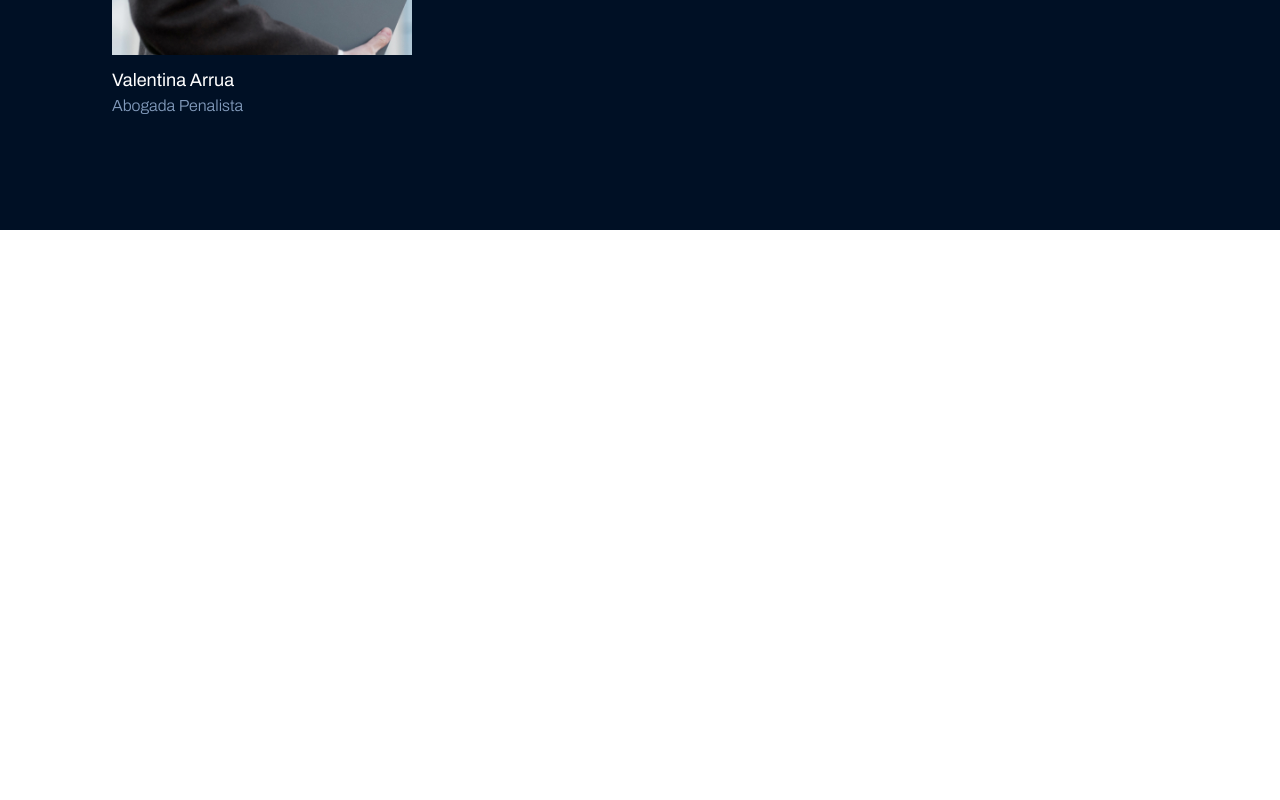
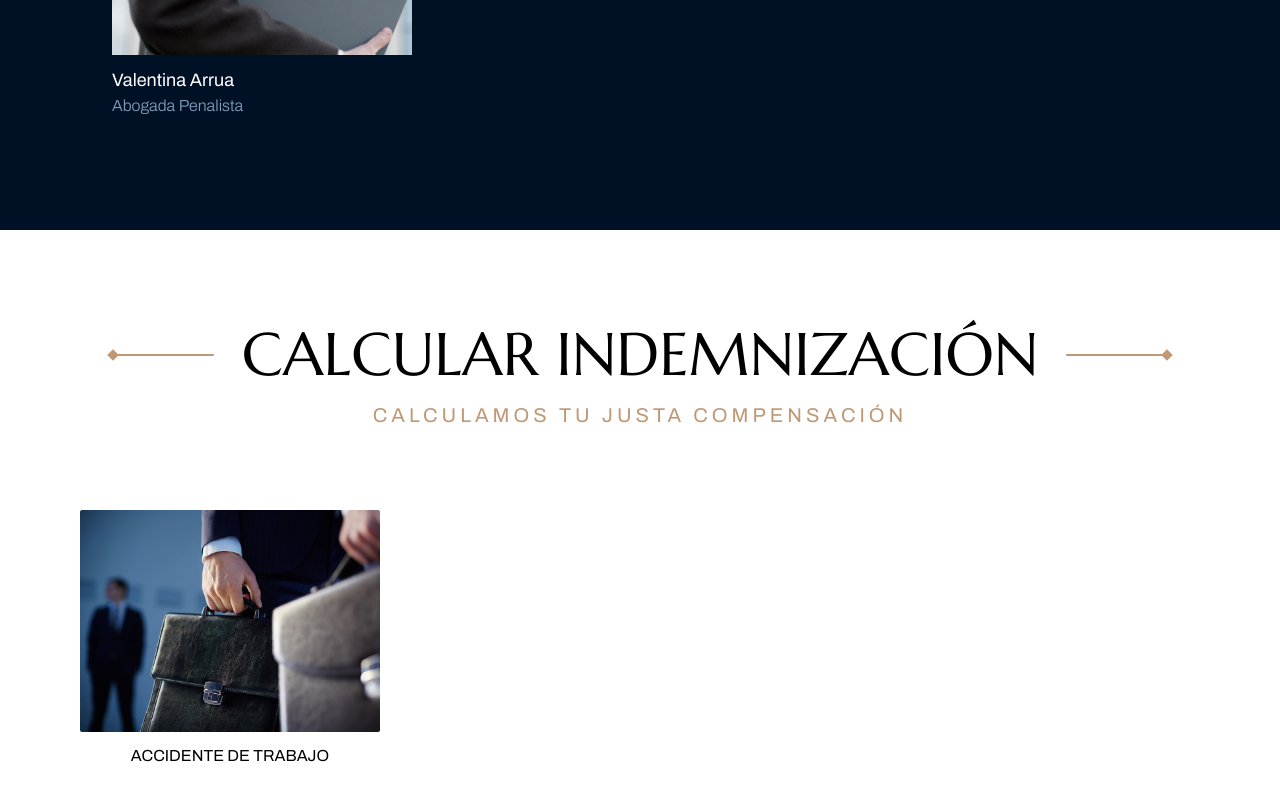
Before and after one commit to santiagosegurado/estudio-juridico-arrua, a Next.js app: page / in a window 1280 px wide. Shown: the part 2405-3205 px from the top of the page. Before the commit the page ends 2635 px from the top, so only its background shows below. Built offline with nearby package versions, Linux system fonts and the light colour scheme.

Commit message:
Calculadora Agregada

```diff
--- a/src/app/page.tsx
+++ b/src/app/page.tsx
@@ -1,6 +1,7 @@
 /* eslint-disable @next/next/no-img-element */
 import About from "@/components/About";
 import Banner from "@/components/Banner";
+import Calculator from "@/components/Calculator";
 import ExpertiseFileds from "@/components/ExpertiseFileds";
 import Features from "@/components/Features";
 import Header from "@/components/Header";
@@ -15,8 +16,9 @@ export default function Home() {
       <Features/>
       <ExpertiseFileds/>
       <About/>
+      <Calculator/>
       <a href="#home">
-        <div className="fixed bottom-3 right-3 cursor-pointer z-50 bg-[#BF9874] rounded-sm">
+        <div className="fixed bottom-5 right-5 cursor-pointer z-50 bg-[#BF9874] rounded-sm">
           <img src="/arrow-top.svg" alt="" />
         </div>
       </a>
--- a/src/arrays.js
+++ b/src/arrays.js
@@ -6,8 +6,8 @@ export const linksArr = [
     active: false,
   },
   { href: "#nuestro-equipo", label: "NUESTRO EQUIPO", active: false },
-  { href: "/#", label: "CALCULADORA", active: false },
-  { href: "/contacto", label: "CONTACTO", active: false },
+  { href: "#calculadora", label: "CALCULADORA", active: false },
+  { href: "#contacto", label: "CONTACTO", active: false },
 ];
 
 export const camposRight = [
--- /dev/null
+++ b/src/components/Calculator.tsx
@@ -0,0 +1,62 @@
+/* eslint-disable @next/next/no-img-element */
+'use client'
+import { Marcellus } from "next/font/google";
+import { useState } from "react";
+import ModalCalculator from "./ModalCalculator";
+
+const marcellus = Marcellus({
+  weight: ["400"],
+  style: "normal",
+  preload: false,
+});
+
+const Calculator = () => {
+
+  const [openModal, setOpenModal] = useState(false)
+
+  return (
+    <section className="flex flex-col gap-20 py-20 px-20" id="calculadora">
+      <div className="flex flex-col items-center">
+        <div className="flex flex-row gap-7 items-center">
+          <div>
+            <img src="/separator-fields.svg" alt="Separator Arrua Estudio" />
+          </div>
+          <div>
+            <h3
+              className={`${marcellus.className} text-center text-[40px] lg:text-[60px] uppercase`}
+            >
+              CALCULAR INDEMNIZACIÓN
+            </h3>
+          </div>
+          <div>
+            <img
+              className="rotate-180"
+              src="/separator-fields.svg"
+              alt="Separator Arrua Estudio"
+            />
+          </div>
+        </div>
+        <div className="flex justify-center">
+          <span className="text-[#BF9874] text-[16px] lg:text-[20px] uppercase tracking-[4px] text-center">
+            Calculamos tu justa compensación
+          </span>
+        </div>
+      </div>
+      <div className="flex">
+        <div className="flex flex-col items-center gap-3 cursor-pointer">
+          <div className="w-[300px]">
+            <img
+              className="w-full h-full rounded-sm"
+              src="/calcu.jpg"
+              alt="Calculadora Arrua Estudio"
+            />
+          </div>
+          <h3 className="uppercase">Accidente de trabajo</h3>
+        </div>
+      </div>
+      {/* <ModalCalculator/> */}
+    </section>
+  );
+};
+
+export default Calculator;
--- /dev/null
+++ b/src/components/ModalCalculator.tsx
@@ -0,0 +1,31 @@
+const ModalCalculator = () => {
+  return (
+    <div className="fixed left-0 top-0 flex h-full w-full items-center justify-center bg-black bg-opacity-50 py-10">
+      <div className="max-h-full w-full max-w-[90%] overflow-y-auto rounded-md bg-white">
+        <div className="w-full">
+          <div className="m-8 my-20 max-w-[400px] mx-auto">
+            <div className="mb-8">
+              <h1 className="mb-4 text-3xl font-extrabold">
+                Turn on notifications
+              </h1>
+              <p className="text-gray-600">
+                Get the most out of Twitter by staying up to date with s
+                happening.
+              </p>
+            </div>
+            <div className="space-y-4">
+              <button className="p-3 bg-black rounded-full text-white w-full font-semibold">
+                Allow notifications
+              </button>
+              <button className="p-3 bg-white border rounded-full w-full font-semibold">
+                Skip for now
+              </button>
+            </div>
+          </div>
+        </div>
+      </div>
+    </div>
+  );
+};
+
+export default ModalCalculator;
```
Also changed, not shown: public/calcu.jpg (added).
